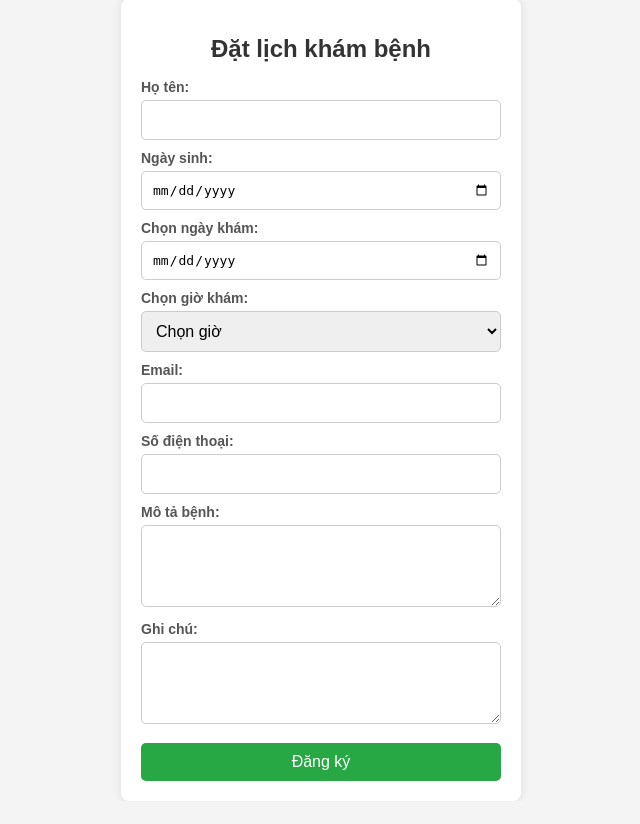
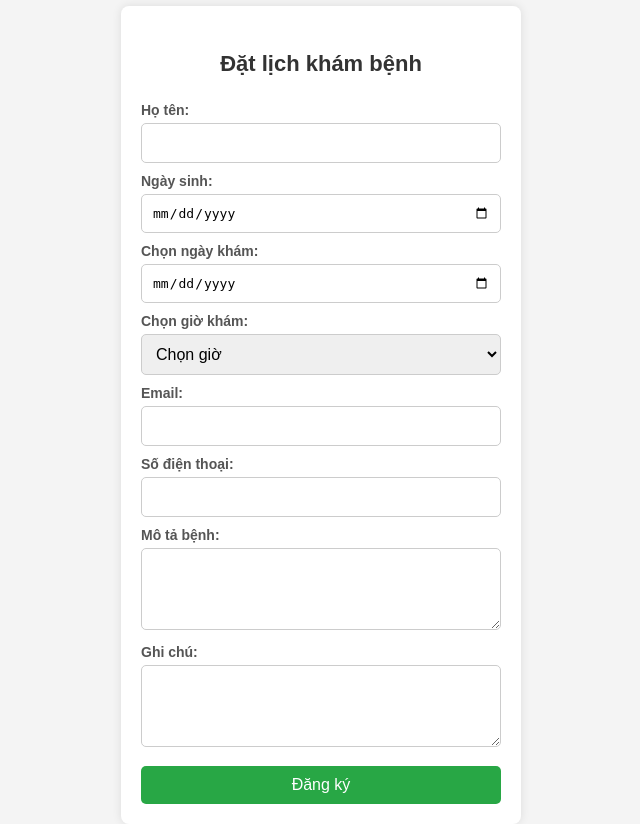
Before and after one commit to vatuanmp/flask-booking-system, a Flask app: page / in a window 1280 px wide. Shown: the whole page, without its empty margins (319-959 px from the left). Before the commit the page ends 781 px from the top, so only its background shows below. Run offline with Flask 3, Linux system fonts and the light colour scheme.

Commit message:
Update index.html

```diff
--- a/templates/index.html
+++ b/templates/index.html
@@ -16,6 +16,7 @@
             margin: 0;
             padding: 10px;
             box-sizing: border-box;
+            padding-top: 20px;
         }
 
         .container {
@@ -26,12 +27,15 @@
             width: 100%;
             max-width: 400px;
             box-sizing: border-box;
+            margin-top: 20px;
         }
 
         h1 {
             text-align: center;
             color: #333;
-            font-size: 1.5em;
+            font-size: 22px;
+            padding: 10px 0;
+            word-wrap: break-word;
         }
 
         label {
```
